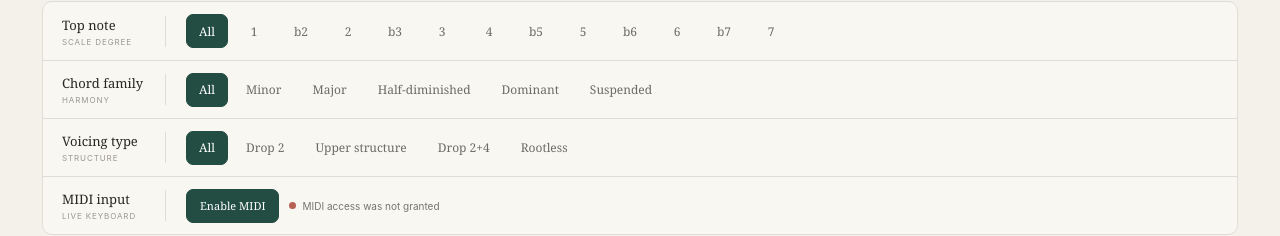
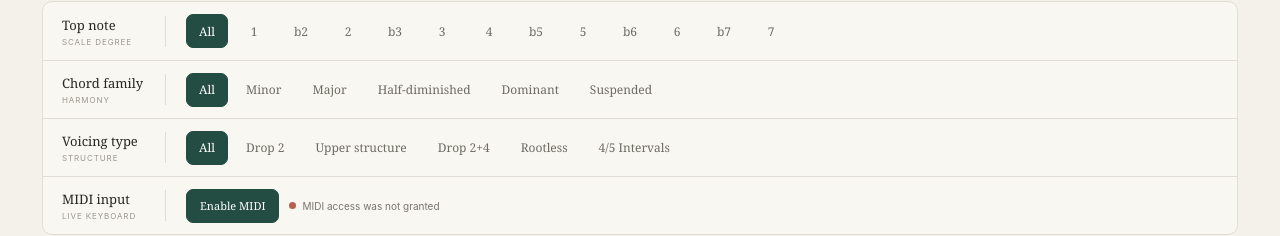
Before and after one commit to spironorpheus/vanarana, a React (Vite) app: page / in a window 1280 px wide. Shown: the part 181-417 px from the top of the page. Built offline with nearby package versions, Linux system fonts and the light colour scheme.

Commit message:
Add maj13 interval chord shapes

```diff
--- a/src/data/chords.ts
+++ b/src/data/chords.ts
@@ -535,4 +535,20 @@ export const chordShapes: ChordShape[] = [
       { stacks: ['1 b7', '3 5 2'] },
     ],
   },
+  {
+    id: 'maj13-4-5-intervals',
+    name: 'maj13',
+    technique: '4/5 Intervals',
+    voicings: [
+      { stacks: ['1 5 2', '6 3 7'] },
+    ],
+  },
+  {
+    id: 'maj9-sharp11-4-5-intervals',
+    name: 'maj9 (#11)',
+    technique: '4/5 Intervals',
+    voicings: [
+      { stacks: ['1 5 2', '3 7 b5'] },
+    ],
+  },
 ]
```
